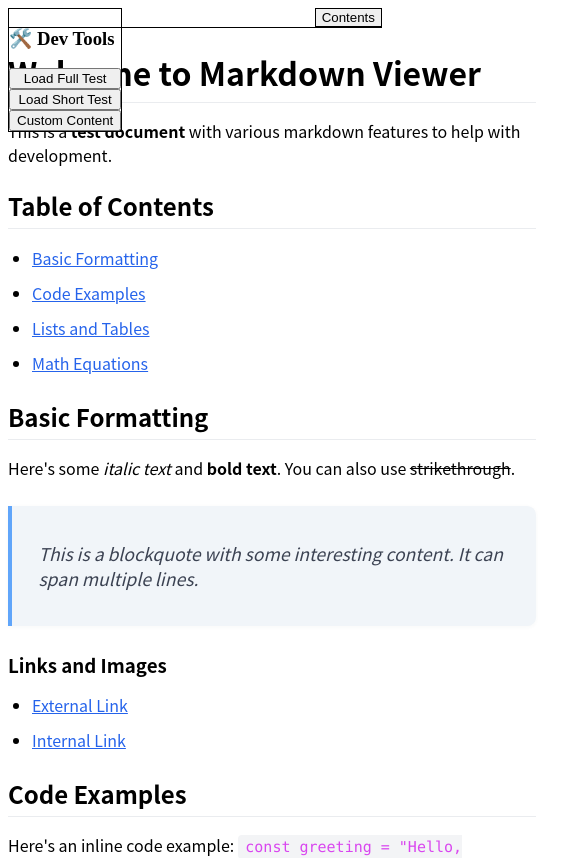
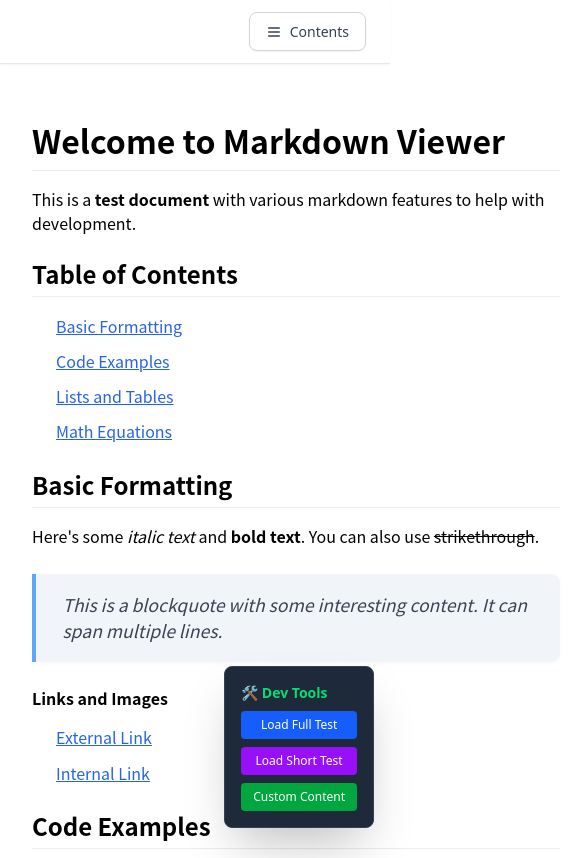
Before and after one commit to lihaozhe013/streamfile-server-go, a React (Vite) app in the folder src/frontend/markdown-viewer/: page / in a window 390 px wide. Shown: the top 858 px of the page, 585 px wide, since content can reach past the window. Built offline with nearby package versions, Linux system fonts and the light colour scheme.

Commit message:
refactor: refactor using tailwindcss

```diff
--- a/src/frontend/markdown-viewer/src/MarkdownViewer.tsx
+++ b/src/frontend/markdown-viewer/src/MarkdownViewer.tsx
@@ -176,15 +176,59 @@ const MarkdownViewer: React.FC<MarkdownViewerProps> = () => {
   return (
     <div className="min-h-screen bg-gradient-to-br from-slate-50 via-white to-gray-100 flex flex-col font-sans">
       {/* Header */}
-      <header className="sticky lg:hidden top-0 z-30 bg-white/90 backdrop-blur border-b border-gray-200 shadow-sm">
-        <div className="max-w-none px-6 py-3 flex justify-end items-center">
+      <header
+        style={{
+          position: 'sticky',
+          top: 0,
+          zIndex: 30,
+          backgroundColor: 'rgba(255, 255, 255, 0.9)',
+          backdropFilter: 'blur(8px)',
+          borderBottom: '1px solid #e5e7eb',
+          boxShadow: '0 1px 2px 0 rgba(0, 0, 0, 0.05)',
+        }}
+        className="lg:hidden"
+      >
+        <div
+          style={{
+            maxWidth: 'none',
+            padding: '0.75rem 1.5rem',
+            display: 'flex',
+            justifyContent: 'flex-end',
+            alignItems: 'center',
+          }}
+        >
           {/* Mobile TOC Toggle */}
           <button
             onClick={() => setIsTocOpen(!isTocOpen)}
-            className="lg:hidden inline-flex items-center gap-2 px-4 py-2 text-sm font-medium text-gray-700 bg-white border border-gray-300 rounded-lg hover:bg-gray-50 hover:text-gray-900 transition-all duration-200 shadow-sm hover:shadow-md"
+            style={{
+              display: 'inline-flex',
+              alignItems: 'center',
+              gap: '0.5rem',
+              padding: '0.5rem 1rem',
+              fontSize: '0.875rem',
+              fontWeight: 500,
+              color: '#374151',
+              backgroundColor: '#ffffff',
+              border: '1px solid #d1d5db',
+              borderRadius: '0.5rem',
+              boxShadow: '0 1px 2px 0 rgba(0, 0, 0, 0.05)',
+              transition: 'all 0.2s',
+              cursor: 'pointer',
+            }}
+            onMouseEnter={(e) => {
+              e.currentTarget.style.backgroundColor = '#f9fafb';
+              e.currentTarget.style.color = '#111827';
+              e.currentTarget.style.boxShadow = '0 4px 6px -1px rgba(0, 0, 0, 0.1), 0 2px 4px -2px rgba(0, 0, 0, 0.1)';
+            }}
+            onMouseLeave={(e) => {
+              e.currentTarget.style.backgroundColor = '#ffffff';
+              e.currentTarget.style.color = '#374151';
+              e.currentTarget.style.boxShadow = '0 1px 2px 0 rgba(0, 0, 0, 0.05)';
+            }}
+            className="lg:hidden"
           >
             <svg
-              className="w-4 h-4"
+              style={{ width: '1rem', height: '1rem' }}
               fill="none"
               stroke="currentColor"
               viewBox="0 0 24 24"
--- /dev/null
+++ b/src/frontend/markdown-viewer/src/index.css
@@ -0,0 +1,45 @@
+/* Tailwind CSS Base Imports */
+@import "tailwindcss";
+
+/* Custom Component Styles */
+@layer components {
+  /* Smooth scroll behavior */
+  html {
+    scroll-behavior: smooth;
+  }
+
+  /* Custom scrollbar for webkit browsers */
+  ::-webkit-scrollbar {
+    width: 8px;
+    height: 8px;
+  }
+
+  ::-webkit-scrollbar-track {
+    background-color: rgb(243 244 246);
+  }
+
+  ::-webkit-scrollbar-thumb {
+    background-color: rgb(209 213 219);
+    border-radius: 9999px;
+  }
+
+  ::-webkit-scrollbar-thumb:hover {
+    background-color: rgb(156 163 175);
+  }
+}
+
+/* Custom Utilities */
+@layer utilities {
+  .text-balance {
+    text-wrap: balance;
+  }
+
+  .scrollbar-hide {
+    -ms-overflow-style: none;
+    scrollbar-width: none;
+  }
+
+  .scrollbar-hide::-webkit-scrollbar {
+    display: none;
+  }
+}
--- a/src/frontend/markdown-viewer/src/main.tsx
+++ b/src/frontend/markdown-viewer/src/main.tsx
@@ -1,7 +1,8 @@
 import React from "react";
 import ReactDOM from "react-dom/client";
 import MarkdownViewer from "@/MarkdownViewer";
-import "@/markdown-styles.css";
+import "@/index.css"; // Tailwind CSS
+import "@/markdown-styles.css"; // Markdown-specific styles
 import { testMarkdownContent, shortMarkdownContent } from "@/test/testContent";
 
 // Development mode: inject test content
--- a/src/frontend/markdown-viewer/tailwind.config.js
+++ b/src/frontend/markdown-viewer/tailwind.config.js
@@ -1,8 +1,38 @@
 /** @type {import('tailwindcss').Config} */
 export default {
-  content: ["./index.html", "./src/**/*.{js,ts,jsx,tsx}"],
+  content: [
+    "./index.html",
+    "./src/**/*.{js,ts,jsx,tsx}",
+  ],
   theme: {
-    extend: {},
+    extend: {
+      fontFamily: {
+        sans: [
+          '"Microsoft YaHei"',
+          '"PingFang SC"',
+          '"Hiragino Sans GB"',
+          '"Noto Sans CJK SC"',
+          '"Apple SD Gothic Neo"',
+          '"Malgun Gothic"',
+          '"Noto Sans KR"',
+          '"Hiragino Sans"',
+          'Meiryo',
+          '"Noto Sans JP"',
+          '"Segoe UI"',
+          'Roboto',
+          'Arial',
+          '"Helvetica Neue"',
+          'Helvetica',
+          'sans-serif',
+        ],
+        mono: [
+          '"Fira Mono"',
+          'Menlo',
+          'Monaco',
+          'Consolas',
+          'monospace',
+        ],
+      },
+    },
   },
-  plugins: [],
 };
--- a/src/frontend/markdown-viewer/vite.config.ts
+++ b/src/frontend/markdown-viewer/vite.config.ts
@@ -9,6 +9,9 @@ const __dirname = path.dirname(__filename);
 // https://vite.dev/config/
 export default defineConfig({
   plugins: [react()],
+  css: {
+    postcss: './postcss.config.js',
+  },
   build: {
     outDir: 'dist',
     emptyOutDir: true,
@@ -37,7 +40,8 @@ export default defineConfig({
       '@': path.resolve(__dirname, './src'),
       '@/types': path.resolve(__dirname, './src/types'),
       '@/utils': path.resolve(__dirname, './src/utils'),
-      '@/styles': path.resolve(__dirname, './src/styles')
+      '@/components': path.resolve(__dirname, './src/components'),
+      '@/test': path.resolve(__dirname, './src/test')
     }
   }
 });
```
Also changed, not shown: src/frontend/markdown-viewer/src/markdown-styles.css (+1 -6 lines).
